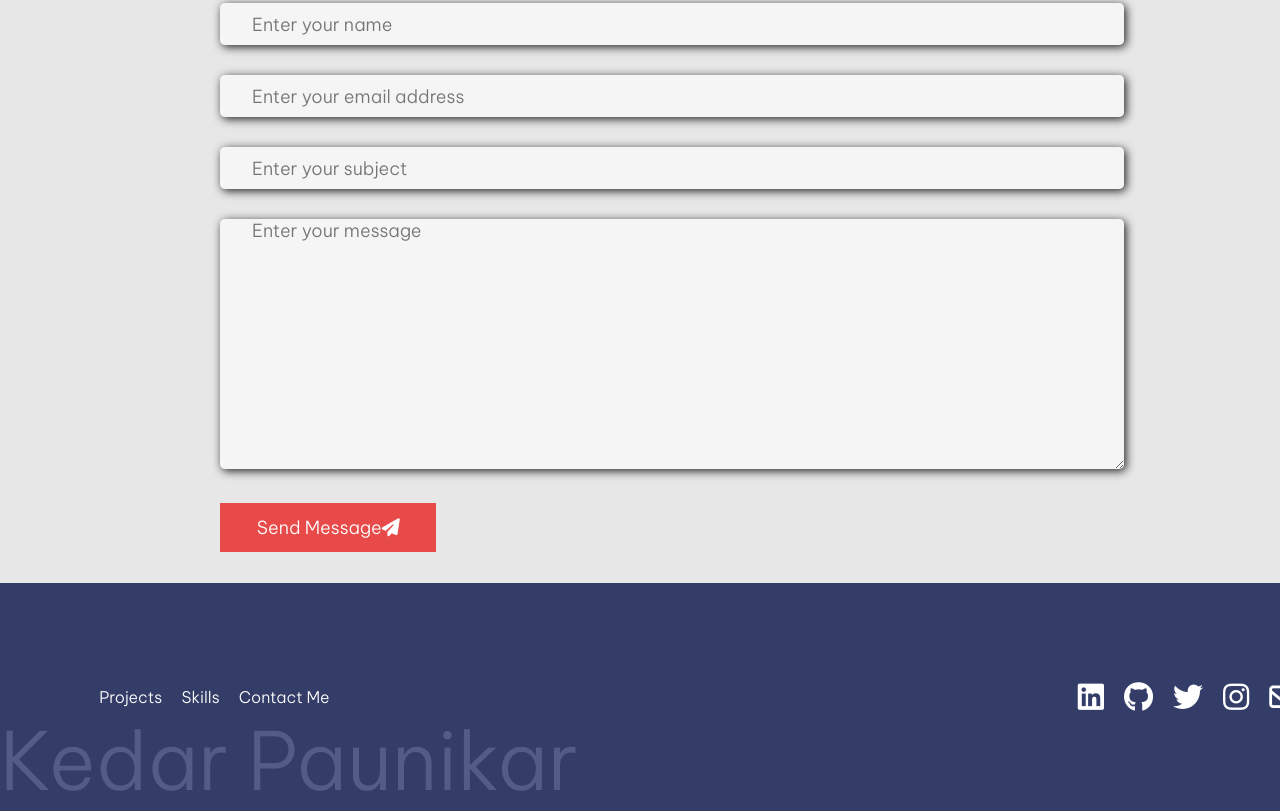
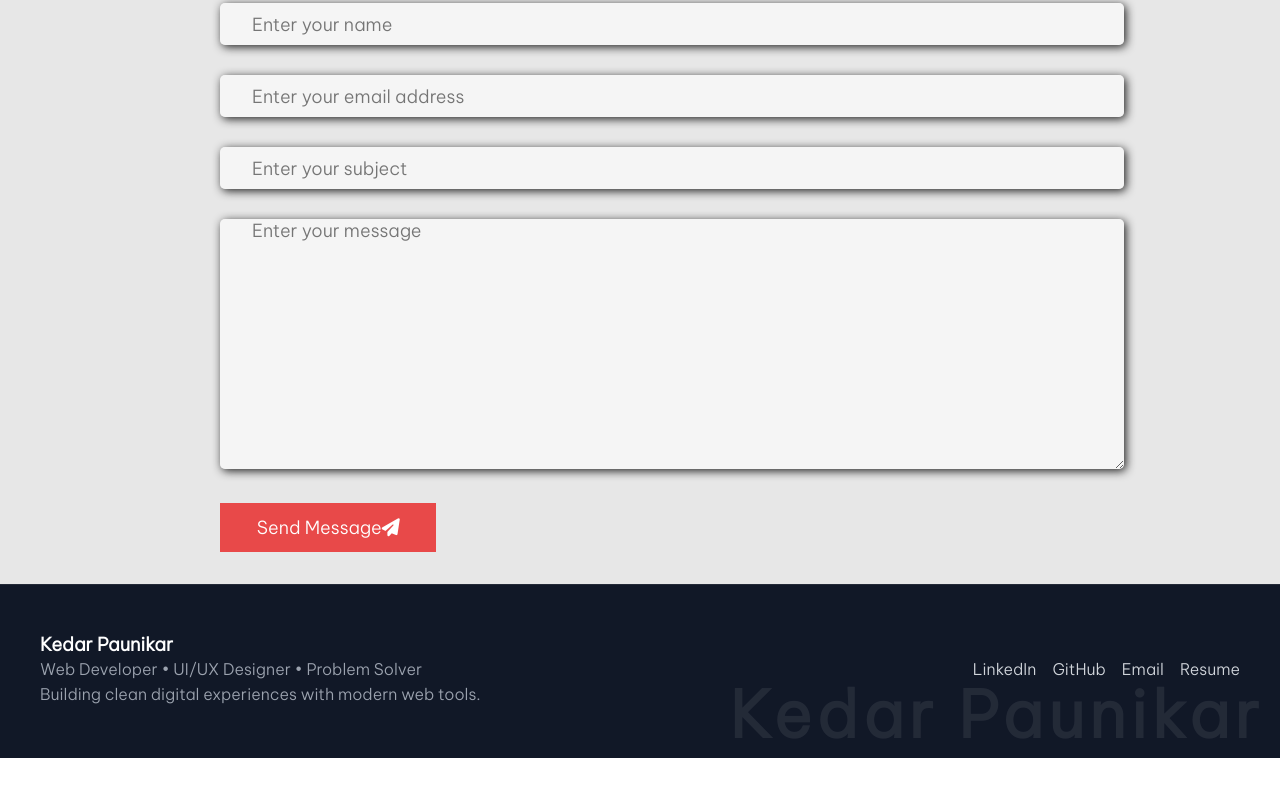
Before and after one commit to Kedar2580/kd-portfolio, a plain HTML site: page index.html in a window 1280 px wide. Shown: the part 4751-5562 px from the top of the page. After the commit the page ends 5509 px from the top, so only its background shows below. Drawn offline with nearby package versions, Linux system fonts and the light colour scheme; a web font is replaced by a local one.

Commit message:
FOOTER EDIT

```diff
--- a/index.html
+++ b/index.html
@@ -10,7 +10,7 @@
     <div class="dots12">
       <img src="Images/userAsset/dots12.png" alt="" />
     </div>
-    <div class="wrapper">
+    <div class="wrapper" id="top">
       <div class="container">
         <!-- NAVBAR -->
         <div class="navbar">
@@ -54,14 +54,14 @@
           <div class="btn">
             <a
               target="_blank"
-              href="https://drive.google.com/file/d/15ViJPZRlyxm6unPfxASkBlxTY9aZxI3C/view?usp=sharing"
+              href="https://drive.google.com/file/d/17r6FBVkrbIwuF_YgHTvQ3C9-GkCYiTgV/view?usp=drive_link"
               class="btn-text-one"
             >
               Hire me.</a
             >
             <a
               target="_blank"
-              href="https://drive.google.com/file/d/15ViJPZRlyxm6unPfxASkBlxTY9aZxI3C/view?usp=sharing"
+              href="https://drive.google.com/file/d/17r6FBVkrbIwuF_YgHTvQ3C9-GkCYiTgV/view?usp=drive_link"
               class="btn-text-two"
             >
               Resume.</a
@@ -436,35 +436,48 @@
     </div>
 
     <!-- FOOTER -->
-    <footer>
+    <footer class="site-footer">
+      <div class="footer-faded-name">Kedar Paunikar</div>
       <div class="container footer-wrapper">
-        <div class="footer-faded-text">Kedar Paunikar</div>
-        <div class="link-wrapper">
-          <div>
-            <a href="#project">Projects</a>
-          </div>
-          <div>
-            <a href="#skills">Skills</a>
-          </div>
-          <div>
-            <a href="#contactme">Contact Me</a>
-          </div>
+        <div class="footer-brand">
+          <a href="#top" class="footer-logo">Kedar Paunikar</a>
+          <p>Web Developer • UI/UX Designer • Problem Solver</p>
+          <p class="footer-note">
+            Building clean digital experiences with modern web tools.
+          </p>
         </div>
 
-        <div class="icon-wrapper">
-          <a href="https://www.linkedin.com/in/paunikar-kedar/" target="_blank">
-            <i class="fa-brands fa-linkedin icon"></i
-          ></a>
+        <!-- NAV BAR HYP LINK REMOVE -->
+        <!-- <nav class="footer-links" aria-label="Footer navigation">
+          <a href="#top">Home</a>
+          <a href="#project">Projects</a>
+          <a href="#skills">Skills</a>
+          <a href="#contactme">Contact</a>
+        </nav> -->
 
-          <a href="https://github.com/Kedar2580" target="_blank">
-            <i class="fa-brands fa-github icon"></i
-          ></a>
-
-          <a href=""> <i class="fa-brands fa-twitter icon"></i></a>
-
-          <a href=""> <i class="fa-brands fa-instagram icon"></i></a>
-
-          <i class="fa-regular fa-envelope icon"></i>
+        <div class="footer-socials">
+          <a
+            href="https://www.linkedin.com/in/paunikar-kedar/"
+            target="_blank"
+            rel="noopener noreferrer"
+          >
+            LinkedIn
+          </a>
+          <a
+            href="https://github.com/Kedar2580"
+            target="_blank"
+            rel="noopener noreferrer"
+          >
+            GitHub
+          </a>
+          <a href="mailto:kedarpaunikar000@gmail.com">Email</a>
+          <a
+            href="https://drive.google.com/file/d/17r6FBVkrbIwuF_YgHTvQ3C9-GkCYiTgV/view?usp=drive_link"
+            target="_blank"
+            rel="noopener noreferrer"
+          >
+            Resume
+          </a>
         </div>
       </div>
     </footer>
--- a/styles.css
+++ b/styles.css
@@ -586,7 +586,7 @@ a {
 }
 
 .skill-fade-text {
-  margin-top: 4rem ;
+  margin-top: 4rem;
   position: absolute;
   color: rgb(231, 231, 231);
   font-size: 13em;
@@ -694,50 +694,85 @@ a {
 }
 
 /* FOOTER */
-footer {
+.site-footer {
   position: relative;
-  margin-top: -1px;
-  background: #343d68;
-  padding-top: 5rem;
-  padding-bottom: 0rem;
-  padding: 5rem;
+  background: #111827;
+  color: #f3f4f6;
+
+  padding: 3rem 0 3.4rem;
+  border-top: 1px solid rgba(255, 255, 255, 0.08);
+  overflow: hidden;
+}
+
+.footer-faded-name {
+  position: absolute;
+  right: 1rem;
+  bottom: 0.2rem;
+  font-size: clamp(2.4rem, 5vw, 4rem);
+  font-weight: 800;
+  letter-spacing: 0.08em;
+  color: rgba(255, 255, 255, 0.08);
+  pointer-events: none;
+  user-select: none;
 }
 
 .footer-wrapper {
   display: flex;
+  justify-content: space-between;
+  align-items: center;
   gap: 1rem;
-  padding: 1.2rem;
-  align-items: center;
-  justify-content: space-between;
+  flex-wrap: wrap;
 }
 
-.footer-faded-text {
-  position: absolute;
-  left: 0;
-  bottom: 0;
-  color: #535c87;
-  user-select: none;
-  font-size: 5em;
+.footer-brand {
+  display: flex;
+  flex-direction: column;
+  gap: 0.2rem;
 }
 
-.link-wrapper {
-  display: flex;
-  gap: 1.2rem;
+.footer-logo {
+  color: #ffffff;
+  font-size: 1.15rem;
+  font-weight: 600;
+  text-decoration: none;
 }
 
-.link-wrapper div a {
-  color: white;
-  text-decoration: none;
-  transition: all 0.6s;
+.footer-brand p {
+  color: #9ca3af;
+  font-size: 1rem;
 }
 
-.link-wrapper div a:hover {
+.footer-note {
+  color: #cbd5e1;
+  font-size: 0.95rem;
+  margin-top: 0.1rem;
+}
+
+.footer-links,
+.footer-socials {
+  display: flex;
+  gap: 1rem;
+  flex-wrap: wrap;
+}
+
+.footer-links a,
+.footer-socials a {
+  color: #d1d5db;
+  text-decoration: none;
+  font-size: 1rem;
+  transition: color 0.3s ease;
+}
+
+.footer-links a:hover,
+.footer-socials a:hover {
   color: var(--bgOrange);
 }
 
-.icon-wrapper {
-  display: flex;
-  gap: 20px;
+@media (max-width: 768px) {
+  .footer-wrapper {
+    flex-direction: column;
+    align-items: flex-start;
+  }
 }
 
 /* Responsive Format */
```
